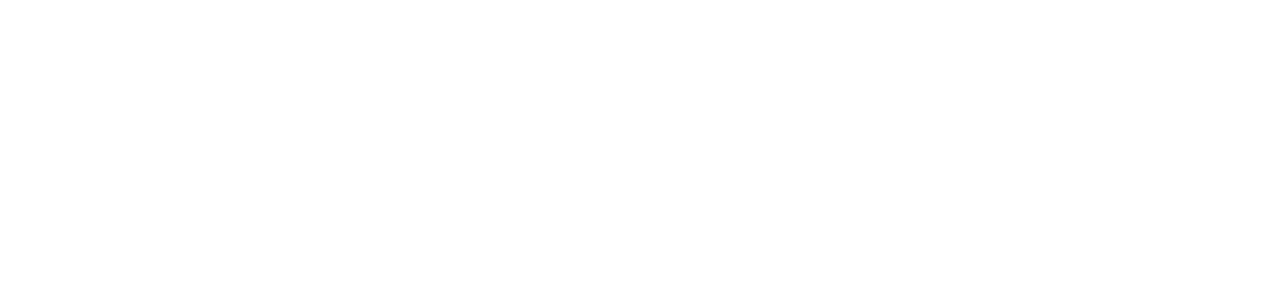
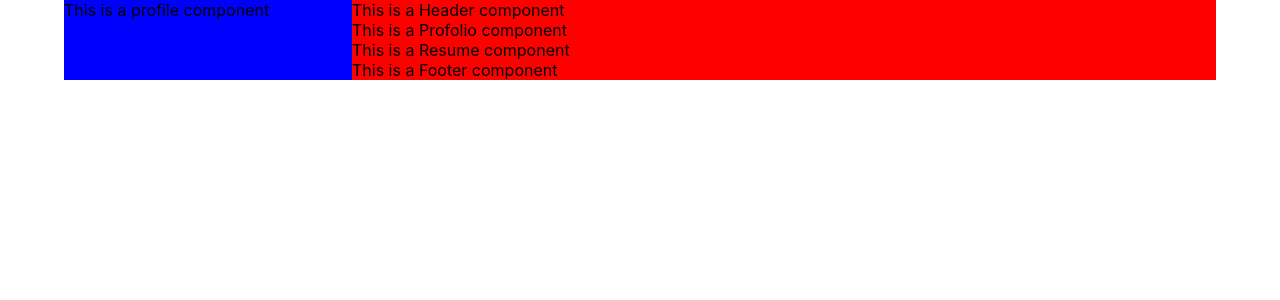
Before and after one commit to nmnthg/mydevspace, a React (Create React App) app: page / in a window 1280 px wide. Shown: the top 300 px of the page. Built offline with nearby package versions, Linux system fonts and the light colour scheme.

Commit message:
Components and Routing
Created components and set up app structure. Added React routing.

```diff
--- a/src/App.js
+++ b/src/App.js
@@ -1,11 +1,28 @@
-import logo from './logo.svg';
+import { Container, Grid } from "@mui/material";
+import React from "react";
 import './App.css';
+
+import Header from "./components/Header/Header";
+import Footer from "./components/Footer/Footer";
+import Portfolio from "./pages/Porfolio/Portfolio";
+import Profile from "./components/Profile/Profile";
+import Resume from "./pages/Resume/Resume";
 
 function App() {
   return (
-    <div className="App">
-
-    </div>
+    <Container>
+      <Grid container>
+        <Grid item xs={12} sm={12} lg={3} md={4} style={{backgroundColor: "blue"}}>
+          <Profile />
+        </Grid>
+        <Grid item xs={12} sm={12} lg={9} md={8} style={{ backgroundColor: "red" }}>
+          <Header />
+          <Portfolio />
+          <Resume />
+          <Footer />
+        </Grid>
+      </Grid>
+    </Container>
   );
 }
 
--- /dev/null
+++ b/src/components/Footer/Footer.jsx
@@ -0,0 +1,11 @@
+import React from "react";
+
+const Footer = () => {
+    return (
+        <div>
+            This is a Footer component
+        </div>
+    );
+}
+
+export default Footer;
--- /dev/null
+++ b/src/components/Header/Header.jsx
@@ -0,0 +1,11 @@
+import React from "react";
+
+const Header = () => {
+    return (
+        <div>
+            This is a Header component
+        </div>
+    );
+}
+
+export default Header;
--- /dev/null
+++ b/src/components/Profile/Profile.jsx
@@ -0,0 +1,11 @@
+import React from "react";
+
+const Profile = () => {
+    return (
+        <div>
+            This is a profile component
+        </div>
+    );
+}
+
+export default Profile;
--- a/src/index.css
+++ b/src/index.css
@@ -1,5 +1,8 @@
+* {
+  margin: 0;
+}
+
 body {
-  margin: 0;
   font-family: -apple-system, BlinkMacSystemFont, 'Segoe UI', 'Roboto', 'Oxygen',
     'Ubuntu', 'Cantarell', 'Fira Sans', 'Droid Sans', 'Helvetica Neue',
     sans-serif;
--- /dev/null
+++ b/src/pages/Porfolio/Portfolio.jsx
@@ -0,0 +1,11 @@
+import React from "react";
+
+const Portfolio = () => {
+    return (
+        <div>
+            This is a Profolio component
+        </div>
+    );
+}
+
+export default Portfolio;
--- /dev/null
+++ b/src/pages/Resume/Resume.jsx
@@ -0,0 +1,11 @@
+import React from "react";
+
+const Resume = () => {
+    return (
+        <div>
+            This is a Resume component
+        </div>
+    );
+}
+
+export default Resume;
```
Also changed, not shown: src/components/Button/Button.jsx (added, +11 -0 lines), src/utils/resumeDate.js (added), 2 other files (tests, documents, lock files or other folders).
